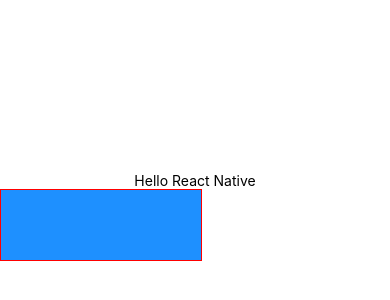
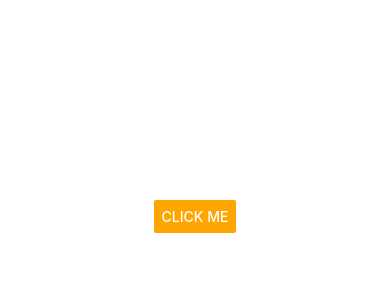
Before and after one commit to Shakib448/react-native-doneWithIt, a React Native app: screen / in a window 390 px wide. Shown: the part 206-506 px from the top of the page. Built offline with nearby package versions, Linux system fonts and the light colour scheme.

Commit message:
Done With it

```diff
--- a/App.js
+++ b/App.js
@@ -1,34 +1,12 @@
 import React from "react";
-import {
-  StyleSheet,
-  Text,
-  Image,
-  SafeAreaView,
-  TouchableNativeFeedback,
-  View,
-} from "react-native";
+import { StyleSheet, SafeAreaView, Button } from "react-native";
 
 export default function App() {
   const handlePress = () => console.log("Press");
 
   return (
     <SafeAreaView style={styles.container}>
-      <Text numberOfLines={1} onPress={handlePress}>
-        Hello React Native
-      </Text>
-      <TouchableNativeFeedback onPress={handlePress}>
-        <View style={{ width: 200, height: 70, backgroundColor: "dodgerblue" }}>
-          {/* <Image
-            // blurRadius={10}
-            fadeDuration={1000}
-            source={{
-              width: 200,
-              height: 300,
-              uri: "https://picsum.photos/200/300",
-            }}
-          /> */}
-        </View>
-      </TouchableNativeFeedback>
+      <Button color="orange" title="Click me" onPress={handlePress}></Button>
     </SafeAreaView>
   );
 }
--- /dev/null
+++ b/jsconfig.json
@@ -0,0 +1,3 @@
+{
+  "exclude": ["node_modules"]
+}
```
